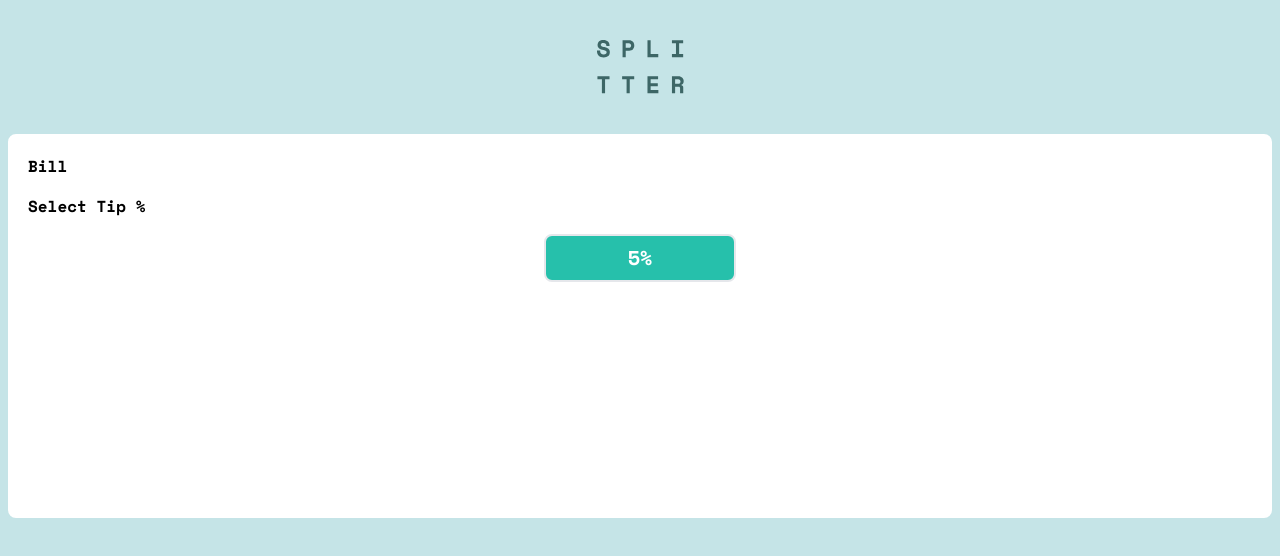
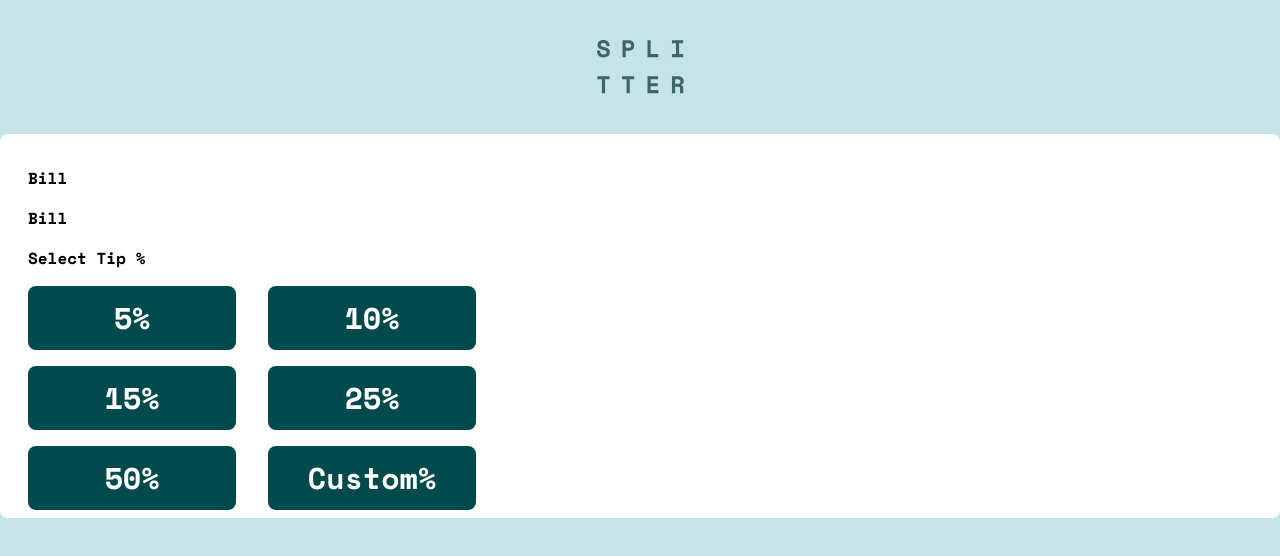
Before and after one commit to zayaanw/tip-calc, a React (Vite) app: page / in a window 1280 px wide. Shown: the top 556 px of the page. Built offline with nearby package versions, Linux system fonts and the light colour scheme.

Commit message:
bill component

```diff
--- a/src/App.jsx
+++ b/src/App.jsx
@@ -2,6 +2,7 @@ import "./App.css";
 import TipButton from "./components/TipButton";
 import Logo from "./components/Logo";
 import Container from "./components/Container";
+import Bill from "./components/Bill";
 
 function App() {
   return (
@@ -9,9 +10,17 @@ function App() {
       <div>
         <Logo></Logo>
         <Container>
-          <h1 className="mx-4 my-4">Bill</h1>
-          <h1 className="mx-4 my-4">Select Tip %</h1>
-          <TipButton />
+          <h1>Bill</h1>
+          <Bill></Bill>
+          <h1>Select Tip %</h1>
+          <div className="grid grid-flow-row grid-cols-2 grid-rows-3 gap-x-8 gap-y-4">
+            <TipButton percentage={5} />
+            <TipButton percentage={10} />
+            <TipButton percentage={15} />
+            <TipButton percentage={25} />
+            <TipButton percentage={50} />
+            <TipButton percentage={"Custom"} />
+          </div>
         </Container>
       </div>
     </>
--- /dev/null
+++ b/src/components/Bill.jsx
@@ -0,0 +1,5 @@
+function Bill() {
+  return <div>Bill</div>;
+}
+
+export default Bill;
--- a/src/components/Container.jsx
+++ b/src/components/Container.jsx
@@ -1,6 +1,6 @@
 function Container({ children }) {
   return (
-    <div className="relative mx-2 mt-10 h-96 rounded-lg border-4 border-white bg-white ">
+    <div className="relative mt-10 flex h-96 flex-col items-start gap-4 rounded-lg border-4 border-white bg-white px-6 py-7 ">
       {children}
     </div>
   );
--- a/src/components/TipButton.jsx
+++ b/src/components/TipButton.jsx
@@ -1,10 +1,8 @@
-function TipButton() {
+function TipButton({ percentage }) {
   return (
-    <div className="flex justify-center">
-      <button className="w-48 rounded-lg border-2 border-solid bg-[#26c0ab] p-2 text-xl text-white">
-        5%
-      </button>
-    </div>
+    <button className="h-16 w-52 rounded-lg  bg-[#00494d] p-2 text-3xl text-white hover:bg-[#26c0ab]">
+      {percentage}%
+    </button>
   );
 }
 
```
Also changed, not shown: .eslintrc.cjs.
